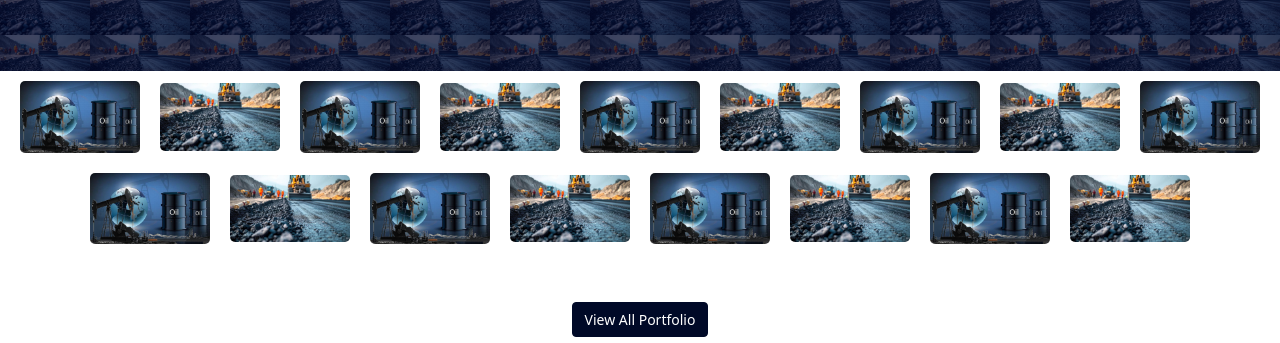
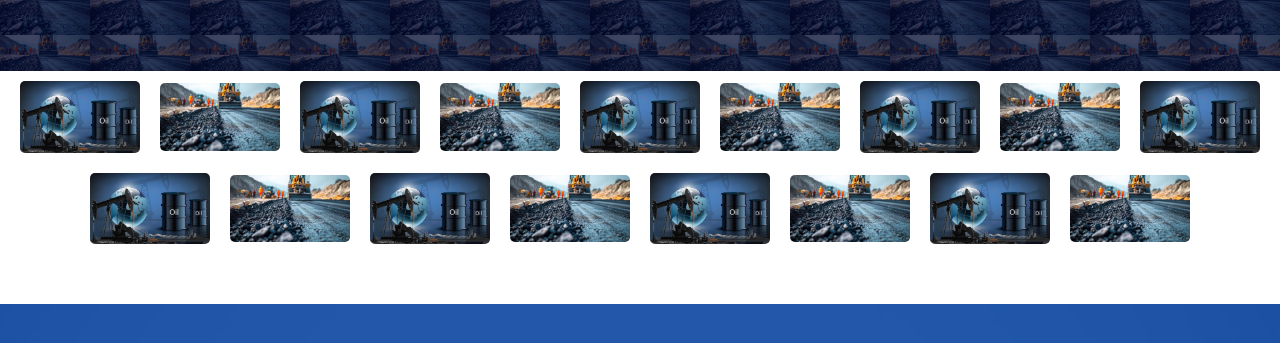
Before and after one commit to joe-spec/jpaenterprise, a plain HTML site: page portfolio.html in a window 1280 px wide. Shown: the part 330-673 px from the top of the page. Drawn offline with Linux system fonts and the light colour scheme.

Commit message:
seventh commit

```diff
--- a/portfolio.html
+++ b/portfolio.html
@@ -140,9 +140,6 @@
                 <a href="./images/about 3.jpg" data-lightbox="my-gallery" data-title="My Caption">
                     <img src="./images/about 3.jpg" alt="Thumbnail">
                 </a>
-            </div>
-            <div class="text-center mt-5">
-                <a href="portfolio.html" class="btn btn-primary">View All Portfolio</a>
             </div>
         </div>
 
```
